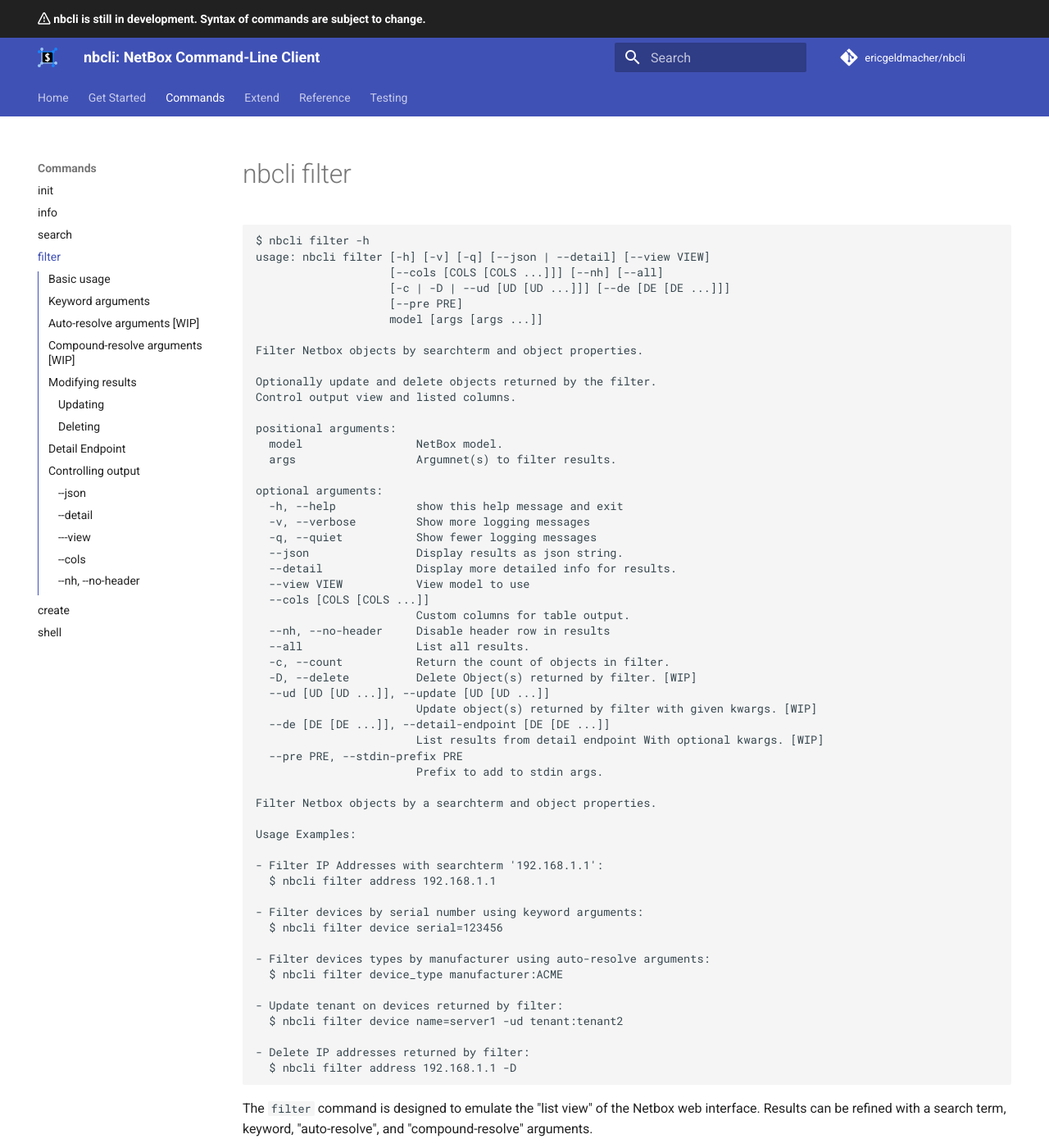
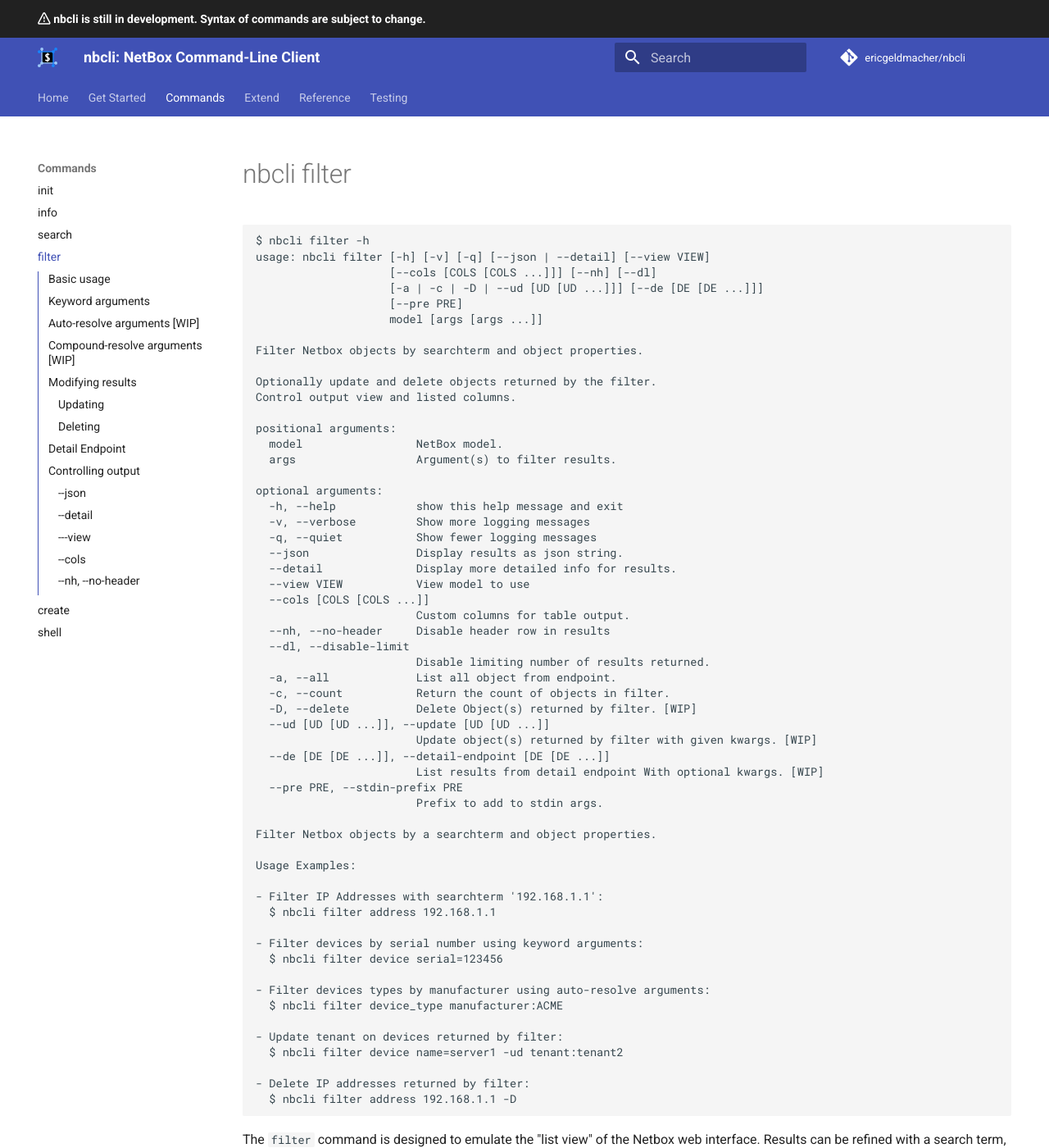
Before and after one commit to nbcli/nbcli, an MkDocs documentation site: the page built from docs/commands/filter.md, in a window 1280 px wide and 1400 px high. Shown: the whole window at 82% size. Built offline with MkDocs 1.6.1 and Material for MkDocs 9.7.7, drawn with Linux system fonts in a browser that asks for light colours; comment, search, counter and statistics services are not loaded; the version menu is left out.

Commit message:
a few more changes to filter options.

````diff
--- a/docs/commands/filter.md
+++ b/docs/commands/filter.md
@@ -3,8 +3,8 @@
 ```
 $ nbcli filter -h
 usage: nbcli filter [-h] [-v] [-q] [--json | --detail] [--view VIEW]
-                    [--cols [COLS [COLS ...]]] [--nh] [--all]
-                    [-c | -D | --ud [UD [UD ...]]] [--de [DE [DE ...]]]
+                    [--cols [COLS [COLS ...]]] [--nh] [--dl]
+                    [-a | -c | -D | --ud [UD [UD ...]]] [--de [DE [DE ...]]]
                     [--pre PRE]
                     model [args [args ...]]
 
@@ -15,7 +15,7 @@
 
 positional arguments:
   model                 NetBox model.
-  args                  Argumnet(s) to filter results.
+  args                  Argument(s) to filter results.
 
 optional arguments:
   -h, --help            show this help message and exit
@@ -27,7 +27,9 @@
   --cols [COLS [COLS ...]]
                         Custom columns for table output.
   --nh, --no-header     Disable header row in results
-  --all                 List all results.
+  --dl, --disable-limit
+                        Disable limiting number of results returned.
+  -a, --all             List all object from endpoint.
   -c, --count           Return the count of objects in filter.
   -D, --delete          Delete Object(s) returned by filter. [WIP]
   --ud [UD [UD ...]], --update [UD [UD ...]]
@@ -86,7 +88,7 @@
 
 !!! note
     The `filter` command will limit the number of returned results to 50 by default.
-    Adding the `--all` argument will return all results.
+    Adding the `--dl` argument will return all results.
 
     The default can be changed in the `user_config.yml` file by editing the value for `filter_limit`.
     ```
````
Also changed, not shown: 2 other files.
